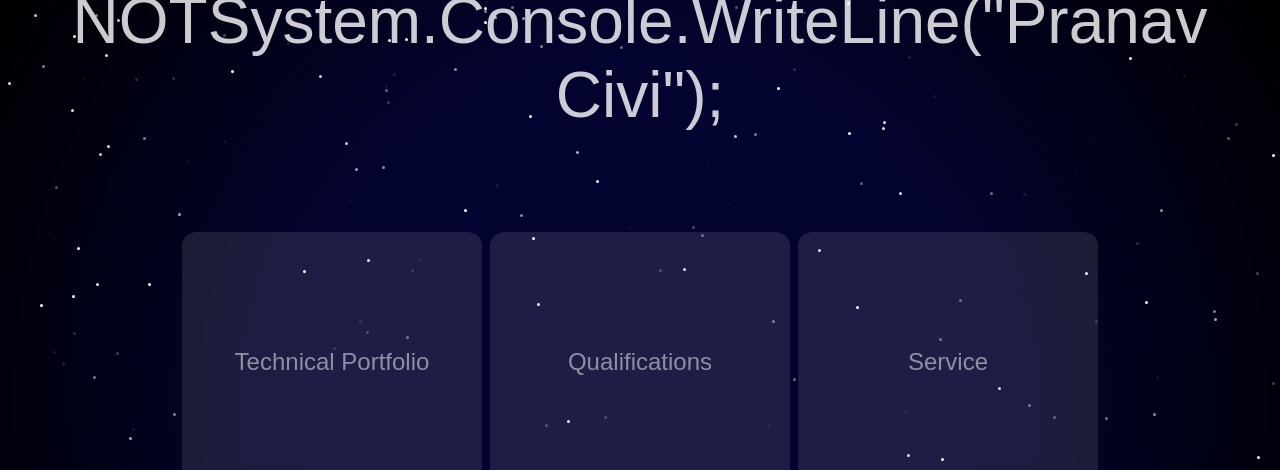
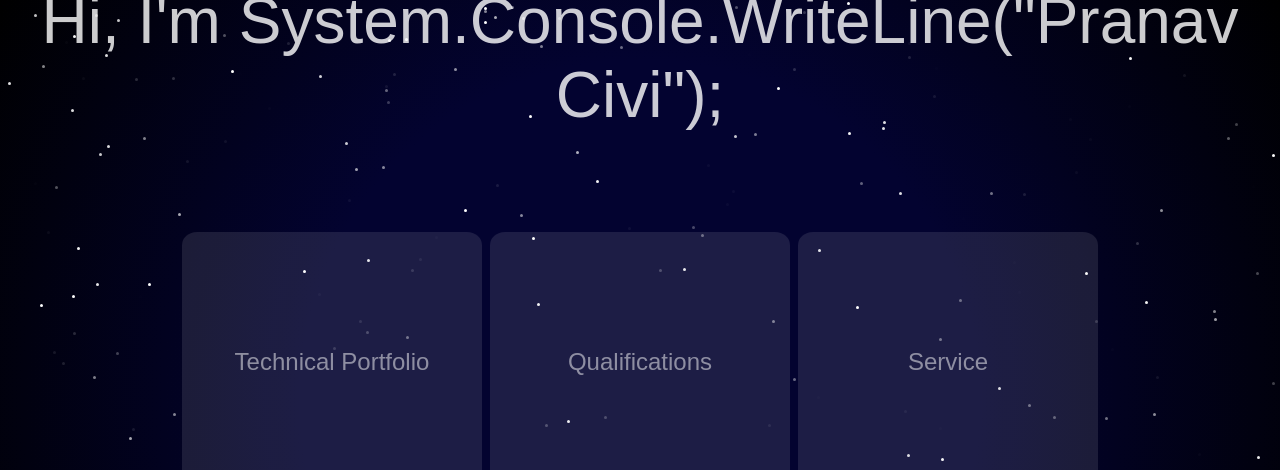
Before and after one commit to pranavcivi/412-Project-5, a plain HTML site: page index.html in a window 1280 px wide. Shown: the top 470 px of the page. Drawn offline with Linux system fonts and the light colour scheme.

Commit message:
reverting change

```diff
--- a/index.html
+++ b/index.html
@@ -9,7 +9,7 @@
 <body class="sky">
 
     <div class="night-sky">
-        <span class="text first-text">Hi, I'm NOT<span class="cursor"></span></span>
+        <span class="text first-text">Hi, I'm <span class="cursor"></span></span>
         <h1 class="cicd test" style="color: white;"></h1>
         <div id="cards">
             <a href="./portfolio.html" class="card card1">
```
